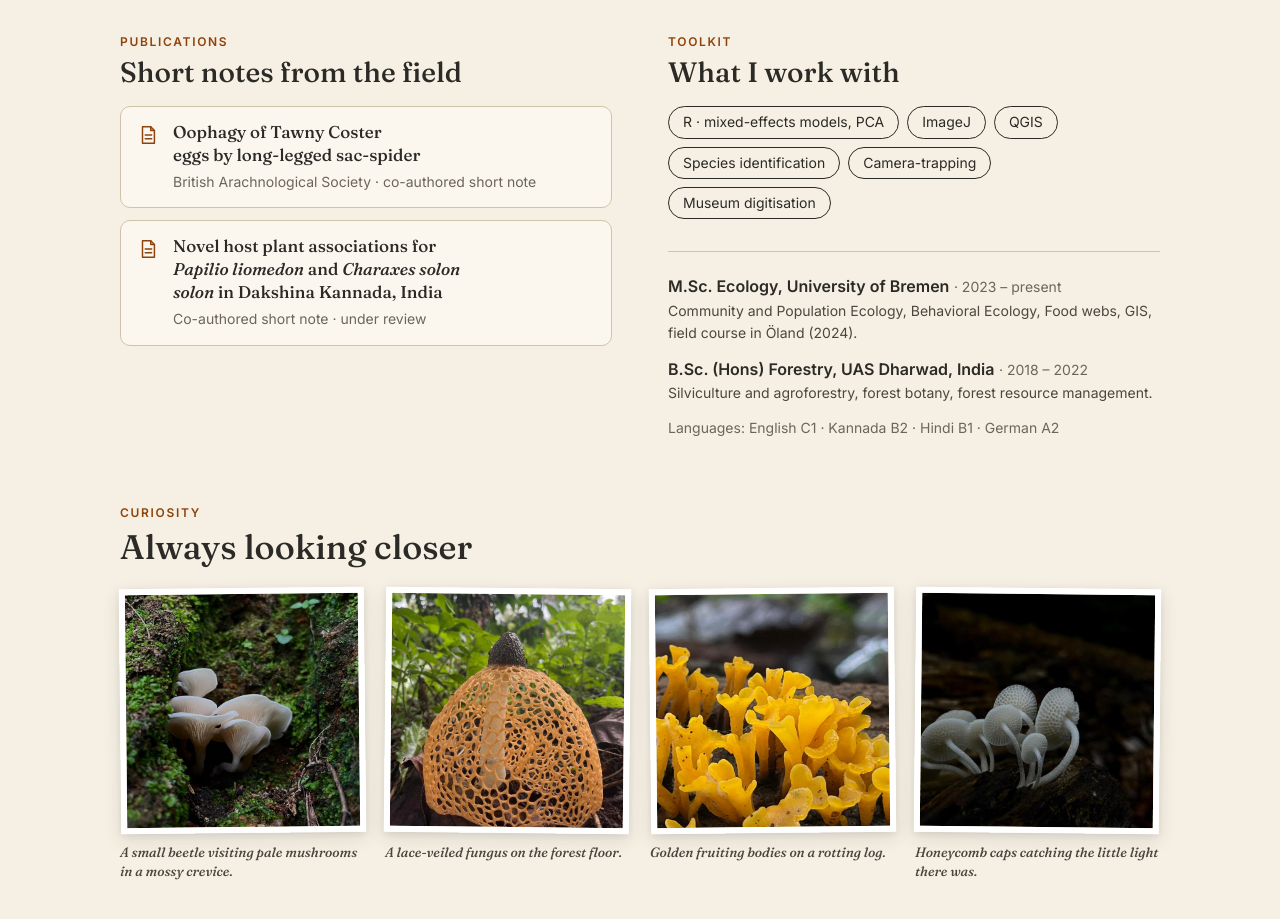
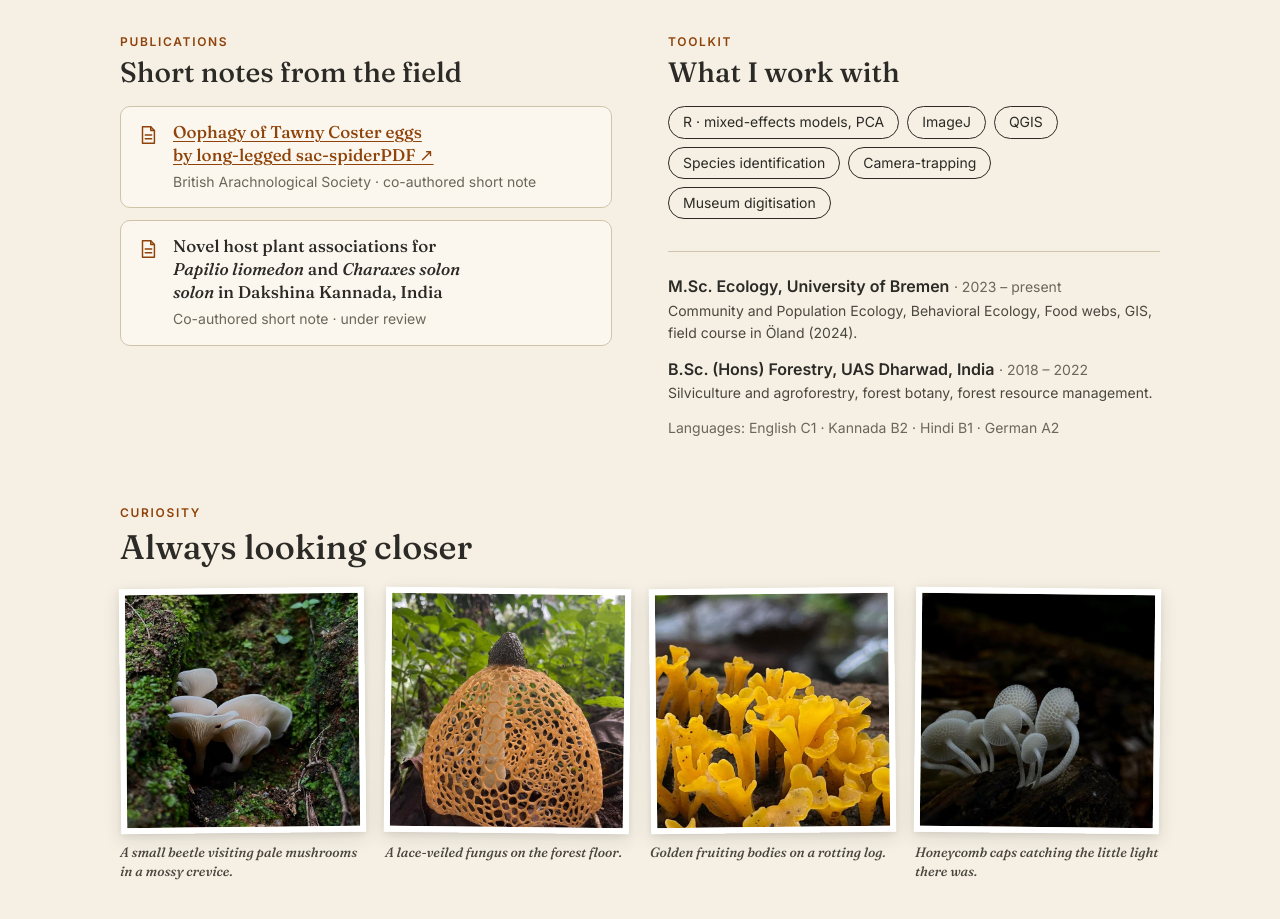
Before and after one commit to bhashithaaiyappak/portfolio, a plain HTML site: page index.html in a window 1280 px wide. Shown: the part 2700-3619 px from the top of the page. Drawn offline with Linux system fonts and the light colour scheme.

Commit message:
Update index.html
Adding the PDF link

```diff
--- a/index.html
+++ b/index.html
@@ -121,7 +121,7 @@
         <div class="pubs">
           <div class="pub">
             <svg viewBox="0 0 24 24" width="22" height="22" fill="none" stroke="#8F430A" stroke-width="1.6" stroke-linecap="round" stroke-linejoin="round" aria-hidden="true"><path d="M6 3h9l4 4v14H6z"/><path d="M15 3v4h4M9 12h7M9 16h7"/></svg>
-            <div><h3>Oophagy of Tawny Coster eggs by long-legged sac-spider</h3><p>British Arachnological Society · co-authored short note</p></div>
+            <div><h3><a class="pub-link" href="images/Oophagy%20of%20Long%20legged%20sac%20spider.pdf" target="_blank" rel="noopener">Oophagy of Tawny Coster eggs by long-legged sac-spider<span class="pdf-tag">PDF ↗</span></a></h3><p>British Arachnological Society · co-authored short note</p></div>
           </div>
           <div class="pub">
             <svg viewBox="0 0 24 24" width="22" height="22" fill="none" stroke="#8F430A" stroke-width="1.6" stroke-linecap="round" stroke-linejoin="round" aria-hidden="true"><path d="M6 3h9l4 4v14H6z"/><path d="M15 3v4h4M9 12h7M9 16h7"/></svg>
```
